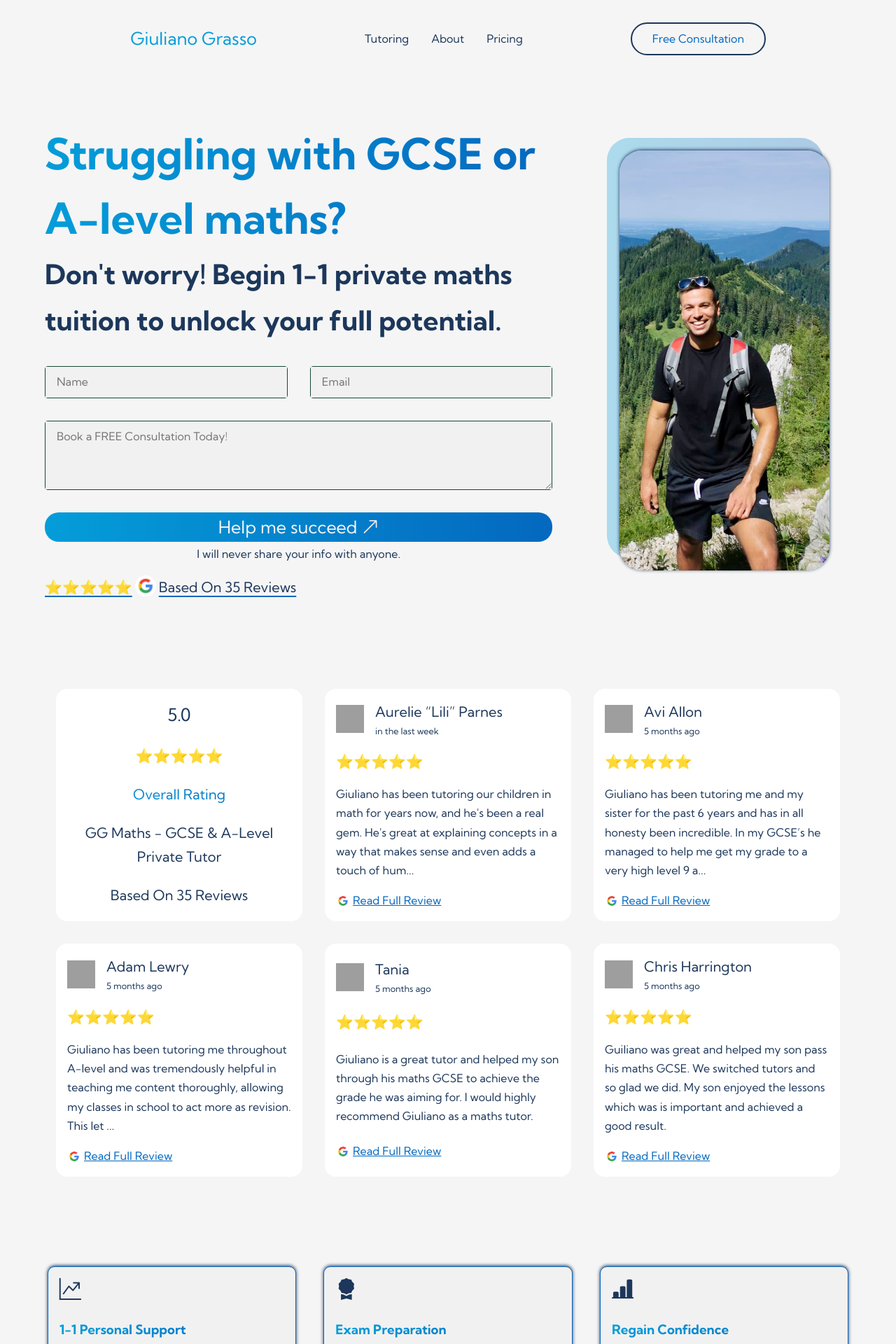
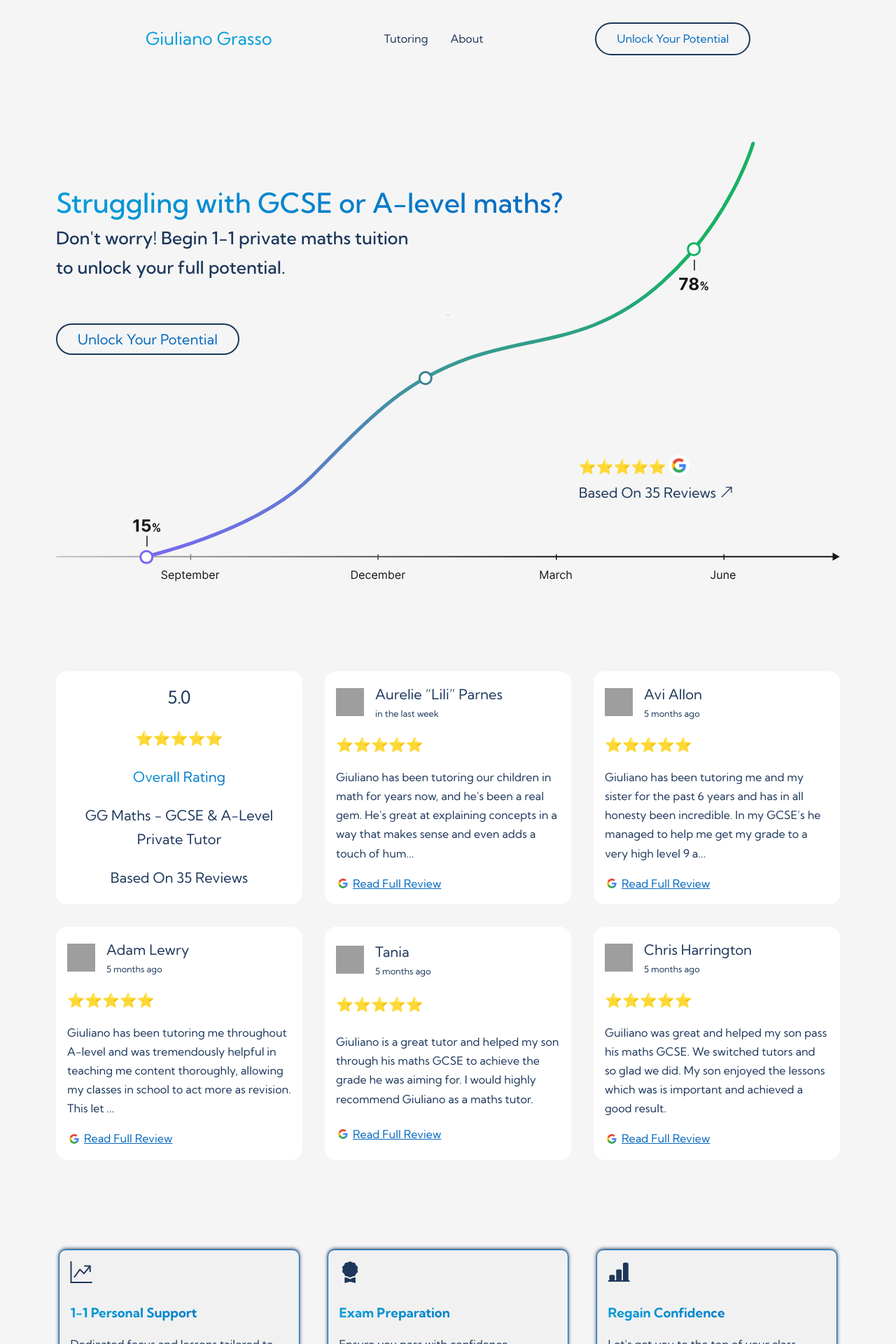
Before and after one commit to GG1982/Jekyll-ggmaths, a Jekyll site: the page built from pages/index.html, in a window 1280 px wide. Shown: the top 1920 px of the page at 70% size. Built offline with Jekyll 4.4.1, drawn with Linux system fonts in a browser that asks for light colours; some of the changed text lies outside the part shown; grey boxes are pictures that could not be loaded.

Commit message:
new hero

```diff
--- a/_includes/form.html
+++ b/_includes/form.html
@@ -29,11 +29,11 @@
         <input name="Email" id="email" type="email" class="form-input" placeholder="Email" aria-label="Your email" required>
     </div>
 
-    <!-- <div class="form-item form-phone">
+    <div class="form-item form-phone">
 
         <input name="Phone" id="phone" type="tel" class="form-input" placeholder="Mobile" aria-label="Your Phone Number" required>
     </div>
-    <div class="form-item form-option">
+    <!-- <div class="form-item form-option">
         <select name="Level" id="level" class="form-select" aria-label="Enter Your Level" required>
             <option value="" disabled selected>Select Your Tutoring Requirements</option>
             <option value="GCSE">GCSE</option>
--- a/_includes/header.html
+++ b/_includes/header.html
@@ -5,8 +5,7 @@
             <ul role="list">
                 <li><a href="/#tutoring" class="nav-link">Tutoring</a></li>
                 <li><a href="/#about" class="nav-link">About</a></li>
-                <li><a href="/#pricing" class="nav-link">Pricing</a></li>
             </ul>
-            <a href="/#contact" class="btn">Free Consultation</a>
+            <a href="/#contact" class="btn">Unlock your potential</a>
         </nav>
     </header>
--- a/_sass/base.scss
+++ b/_sass/base.scss
@@ -50,8 +50,7 @@ body {
 
 body > * {
   margin-inline: auto;
-  // overflow-x: hidden;
-  width: min(100% - 2rem, 90em, 90vw);
+  width: min(100% - 2rem, 70em);
 }
 
 main {
@@ -155,10 +154,8 @@ header {
 /* Hero */
 .hero {
   display: grid;
-  min-height: calc(100vh - 10em);
-  min-height: calc(100svh - 20em);
-  place-items: center;
-  padding-top: 4em;
+  min-height: 80vh;
+  min-height: 80svh;
 }
 
 
@@ -166,71 +163,76 @@ header {
 .hero-body {
   display: grid;
   grid-template-columns: 2fr 1fr;
-  gap: 4em;
+  position: relative;
+  isolation: isolate;
 }
 
-.hero-body_content {
-  display: grid;
-  gap: 2em;
+.hero-body::after {
+  content: "";
+  position: absolute;
+  inset: 0;
+  background-image: url(/assets/images/hero-timeline.svg);
+  background-repeat: no-repeat;
+  background-size: contain;
+  background-position: bottom;
+  z-index: -1;
+  opacity: 0.9;
 }
 
-.hero-body-btn {
-  display: grid;
-  gap: 1em;
+.hero-body > div:nth-child(1) {
+  margin-top: 20%;
 }
 
-.hero_contact {
-  display: flex;
-  align-items: center;
-  gap: 1em;
-  flex-wrap: wrap;
-  // flex-direction: column;
+.hero-body-title h1,
+.hero-body-title h2 {
+  max-width: 35ch;
+  font-weight: 500;
 }
 
-.hero-img-container {
-  --hero-img-border-radius: 2em;
-  position: relative;
-  border-radius: var(--hero-img-border-radius)
+.hero-body-title {
+  display: flex;
+  flex-direction: column;
+  gap: 4rem;
 }
 
-.hero-img-container::before {
-  content: "";
-  position: absolute;
-  border-radius: inherit;
-  inset: -3% 3% 3% -6%;
-  background-image: var(--linear-grad);
-  opacity: 0.3;
-  z-index: -1;
+.hero-reviews {
+  grid-column: 2;
+  grid-row: 2;
 }
 
-.hero-body_img {
-  object-fit: cover;
-  height: 600px;
-  width: 300px;
-  border-radius: var(--hero-img-border-radius);
-  box-shadow: var(--nice-shadow);
+.hero-reviews-content {
+  margin-top: 10%;
+  display: flex;
+  flex-wrap: wrap;
+  gap: 0.2rem;
 }
 
 
-.hero-reviews-content {
-  display: flex;
-  gap: 0.2em;
-  text-decoration: underline var(--clr-accent);
-  text-underline-offset: 5px;
-}
 
-@media only screen and (max-width: 800px) {
+
+@media only screen and (max-width: 660px) {
+
+  .hero {
+    min-height: 50vh;
+    min-height: 50svh;
+  }
   .hero-body {
-      grid-template-columns: 1fr;
-      row-gap: 2rem;
+    display: flex;
+    flex-direction: column;
   }
-  .hero_contact {
-    justify-content: center;
+  .hero-body::after {
+    background: none;
   }
 
-  .hero-body_img {
-    height: 350px;
-    width: 175px;
+  .hero-reviews {
+    grid-column: 1;
+  }
+
+  .hero-body > div:nth-child(1) {
+    margin-top: 0%;
+  }
+  .hero-reviews-content {
+    margin-top: 20%;
   }
 }
 
--- a/pages/index.html
+++ b/pages/index.html
@@ -5,40 +5,30 @@ permalink: /
 ---
 
     <main>
+
         <section id="hero" class="hero hero-body">
-            <div class="hero-body_content">
             <div class="hero-body-title">
-                    <h1 class="font-5 fancy-text">Struggling with GCSE or A-level maths?</h1>
-                    <h2 class="font-3">Don't worry! Begin 1-1 private maths tuition to unlock your full potential.</h2>
+                <div>
+                    <h1 class="font-3 fancy-text">Struggling with GCSE or A-level maths?</h1>
+                    <h2 class="font-1">Don't worry! Begin 1-1 private maths tuition to unlock your full potential.</h2>
                 </div>
 
-                <div class="hero-body-btn">
-                    <!-- <h3 class="font-1 capitalize">Hi, I'm Giuliano 👋 expert private maths tutor</h3>
-                    <p class="">Take the first step towards maths mastery today 👇</p> -->
-                    <!-- <p><a href="{{ site.url }}/gcsebootcamp" class="capitalize body-link font-0">Join my GCSE Crash Course </a>designed for Grade 4/5 Students</p>  -->
-                    <!-- <div class="hero_contact mt-2">
-                        <a href="#contact" class="btn font-0">Free Consultation</a>
-                        <a target="_blank" rel="noopener" href="https://www.google.com/search?q=ggmaths&rlz=1C5CHFA_enGB1048GB1048&oq=ggmaths+&aqs=chrome.0.69i59j0i546l2j69i60l2.1992j0j4&sourceid=chrome&ie=UTF-8#lrd=0x48761923e87f01e1:0xb59e62c483b997c,1,,,," class="btn btn-inverse font-0">5* google reviews</a>
-                    </div> -->
-
-                    {% include hero-form.html %}
-
-                </ul>
+                <div class="hero_contact">
+                    <a href="#contact" class="btn font-0">Unlock your potential</a>
+                </div>
+            </div>
 
             <div class="hero-reviews">
                 <a class=" font-0" target="_blank" rel="noopener" href="https://www.google.com/search?q=ggmaths&rlz=1C5CHFA_enGB1048GB1048&oq=ggmaths+&aqs=chrome.0.69i59j0i546l2j69i60l2.1992j0j4&sourceid=chrome&ie=UTF-8#lrd=0x48761923e87f01e1:0xb59e62c483b997c,1,,,,">
                     <div class="hero-reviews-content">
                         <p>⭐️⭐️⭐️⭐️⭐️</p>
                         <img src="/assets/images/google_g_icon_download.png" alt="" width="30px" height="30px">
-                            <p>based on 35 reviews</p>
+                        <p>based on 35 reviews
+                            <i class="bi bi-arrow-up-right"></i>
+                        </p>
+
                     </div>
                 </a>
-                </div>
-            </div>
-        </div>
-
-        <div class="hero-img-container">
-            <img class="hero-body_img" src="/assets/images/giuliano_hiking.jpeg" alt="a picture of Giuliano hiking up a mountain, blue skies and a mountain full of tress in the background">
             </div>
         </section>
 
@@ -127,7 +117,7 @@ permalink: /
             </div>
         </section>
 
-        <section id="pricing" class="pricing">
+        <!-- <section id="pricing" class="pricing">
             <h2 class="fancy-text capitalize text-center font-2 mb-2">Pricing
                 <span class="block font-3">In-Person or Online tutoring</span>
             </h2>
@@ -158,7 +148,7 @@ permalink: /
                     <a href="#contact" class="btn font-0">Free Consultation</a>
                 </div>
             </div>
-        </section>
+        </section> -->
 
         <!-- <section id="reviews" class="reviews-section">
             <div class="reviews-title">
```
Also changed, not shown: assets/images/hero-timeline.svg (added), assets/images/productivity.jpg (deleted), 13 other files. Lines whose indentation alone changed are shown as unchanged.
